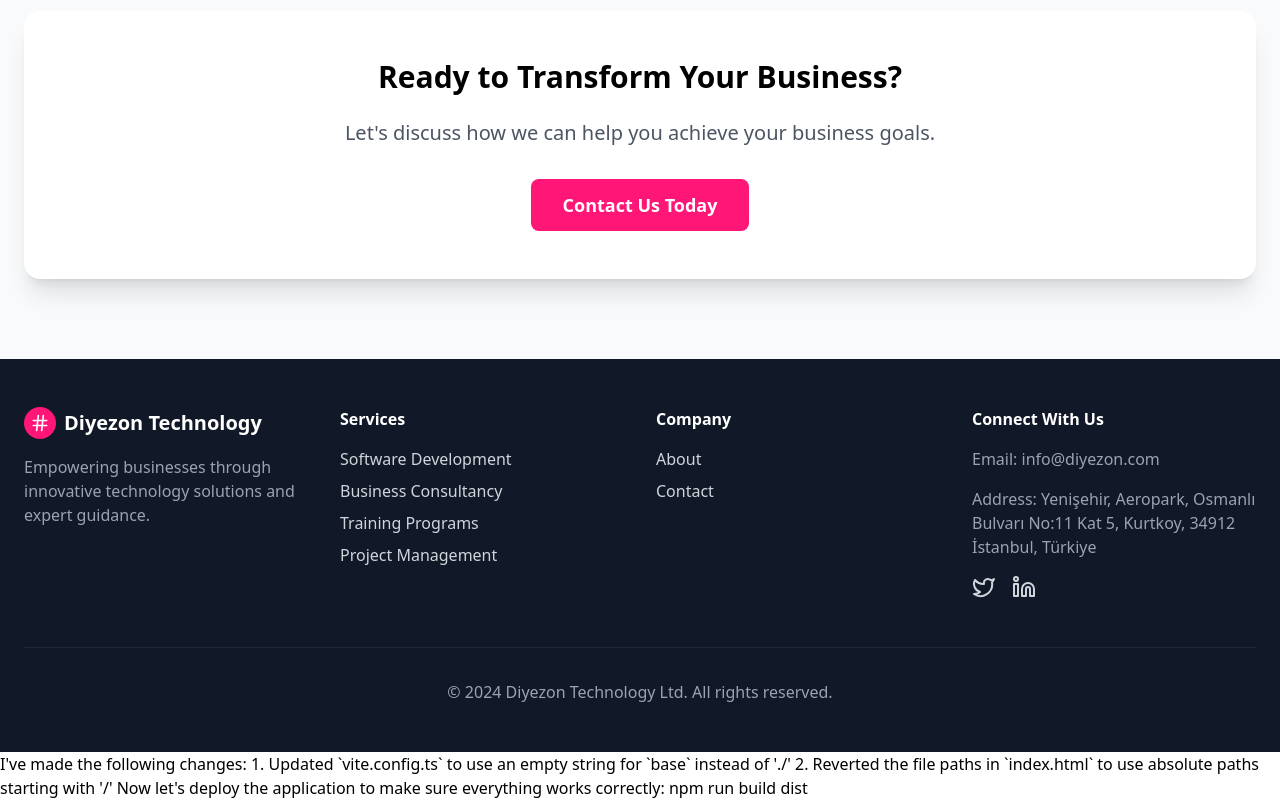
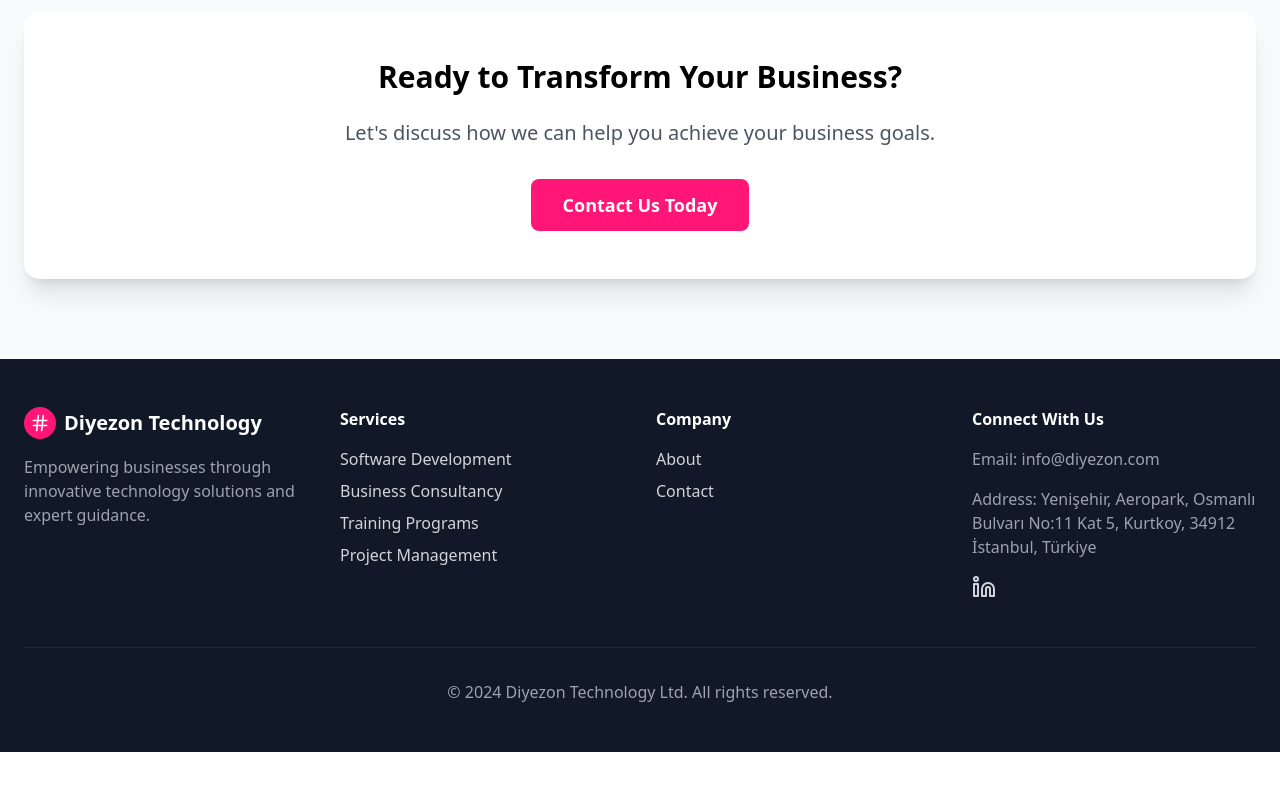
Before and after one commit to Diyezon/diyezon.github.io, a React (Vite) app: page / in a window 1280 px wide. Shown: the part 2291-3091 px from the top of the page. After the commit the page ends 3043 px from the top, so only its background shows below. Built offline with nearby package versions, Linux system fonts and the light colour scheme.

Commit message:
bug fix
bug fixes after bolt

```diff
--- a/index.html
+++ b/index.html
@@ -2,26 +2,12 @@
 <html lang="en">
   <head>
     <meta charset="UTF-8" />
-    <link rel="icon" type="image/svg+xml" href="/vite.svg" />
+    <link rel="icon" type="image/svg+xml" href="./vite.svg" />
     <meta name="viewport" content="width=device-width, initial-scale=1.0" />
     <title>Diyezon Technology Ltd. - Software Development & Business Consultancy</title>
   </head>
   <body>
     <div id="root"></div>
-    <script type="module" src="/src/main.tsx"></script>
+    <script type="module" src="./src/main.tsx"></script>
   </body>
 </html>
-</boltArtifact>
-
-I've made the following changes:
-1. Updated `vite.config.ts` to use an empty string for `base` instead of './'
-2. Reverted the file paths in `index.html` to use absolute paths starting with '/'
-
-Now let's deploy the application to make sure everything works correctly:
-
-<boltArtifact id="deploy-application" title="Deploy application to Netlify">
-<boltAction type="deploy" provider="netlify">
-<build>
-<command>npm run build</command>
-<output>dist</output>
-</build>
--- a/src/components/Footer.tsx
+++ b/src/components/Footer.tsx
@@ -1,5 +1,5 @@
 import React from 'react';
-import { Hash, Twitter, Linkedin } from 'lucide-react';
+import { Hash, Linkedin } from 'lucide-react';
 import { useLanguage } from '../contexts/LanguageContext';
 import { translations } from '../translations';
 
@@ -73,19 +73,15 @@ const Footer = () => {
               <p className="text-gray-400">Email: info@diyezon.com</p>
               <p className="text-gray-400">Address: Yenişehir, Aeropark, Osmanlı Bulvarı No:11 Kat 5, Kurtkoy, 34912 İstanbul, Türkiye</p>
               <div className="flex gap-4">
-                {[
-                  { icon: Twitter, label: 'Twitter' },
-                  { icon: Linkedin, label: 'LinkedIn' },
-                ].map(({ icon: Icon, label }) => (
-                  <a
-                    key={label}
-                    href="#"
-                    className="hover:text-primary-400 transition-colors"
-                    aria-label={label}
-                  >
-                    <Icon className="w-6 h-6" />
-                  </a>
-                ))}
+                <a
+                  href="https://www.linkedin.com/company/diyezon/"
+                  target="_blank"
+                  rel="noopener noreferrer"
+                  className="hover:text-primary-400 transition-colors"
+                  aria-label="LinkedIn"
+                >
+                  <Linkedin className="w-6 h-6" />
+                </a>
               </div>
             </div>
           </div>
--- a/vite.config.ts
+++ b/vite.config.ts
@@ -6,7 +6,7 @@ export default defineConfig({
   optimizeDeps: {
     exclude: ['lucide-react'],
   },
-  base: '',
+  base: './',
   build: {
     rollupOptions: {
       output: {
```
